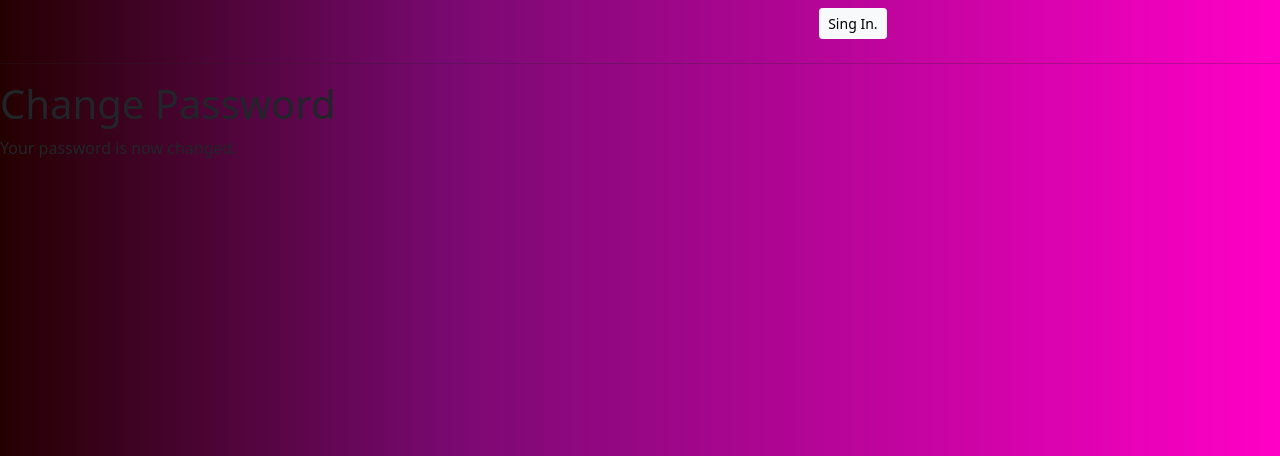
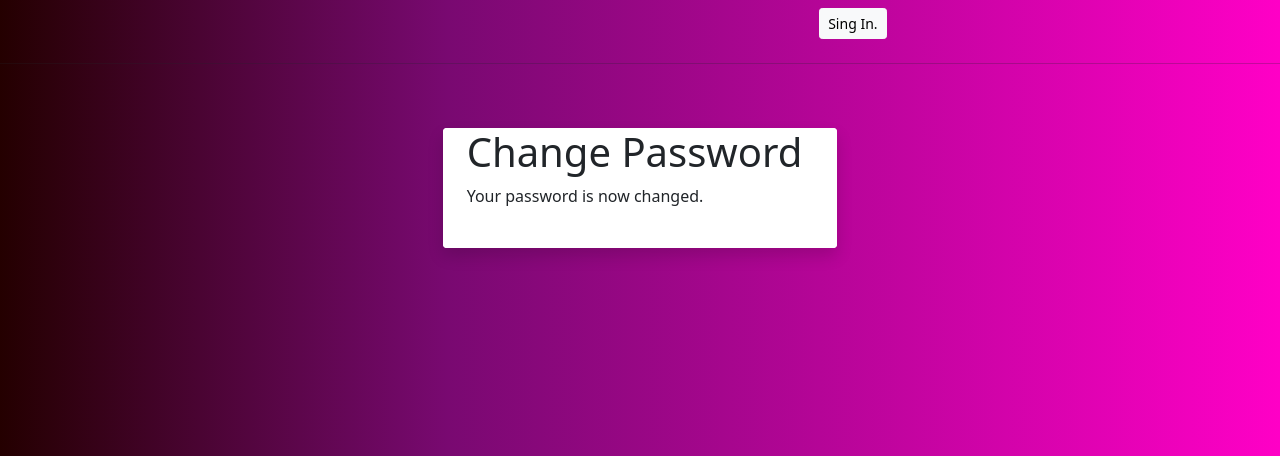
Before and after one commit to mateusz-sliwinski/LoveApp, a Django app: a page that uses templates/account/password_reset_from_key_done.html in a window 1280 px wide. Shown: the top 456 px of the page. Run offline with Django 3.2, Linux system fonts and the light colour scheme; some libraries are stand-ins or nearby versions.

Commit message:
add boostrap v2

```diff
--- a/templates/account/password_reset_from_key_done.html
+++ b/templates/account/password_reset_from_key_done.html
@@ -4,6 +4,14 @@
 {% block head_title %}{% trans "Change Password" %}{% endblock %}
 
 {% block content %}
-  <h1>{% trans "Change Password" %}</h1>
-  <p>{% trans 'Your password is now changed.' %}</p>
+  <div class="row py-5 px-4">
+    <div class="col-xl-4 col-md-6 col-sm-10 mx-auto">
+      <div class="bg-white shadow rounded overflow-hidden">
+        <div class="px-4 pt-0 pb-4 bg-white">
+          <h1>{% trans "Change Password" %}</h1>
+          <p>{% trans 'Your password is now changed.' %}</p>
+        </div>
+      </div>
+    </div>
+  </div>
 {% endblock %}
```
Also changed, not shown: templates/account/email_confirm.html (+11 -1 lines), templates/account/password_reset_from_key.html (+11 -1 lines), templates/account/password_set.html (+8 -0 lines).
